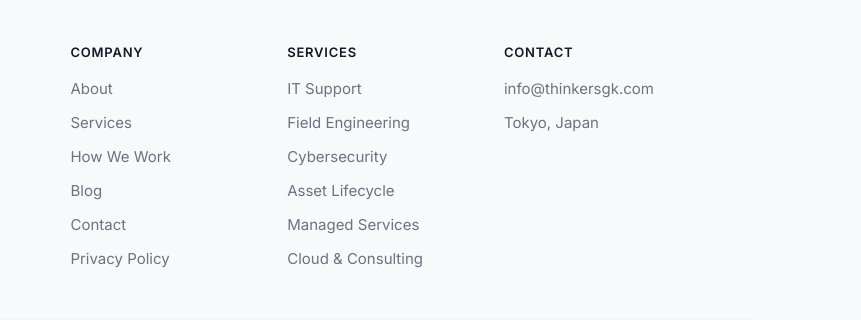
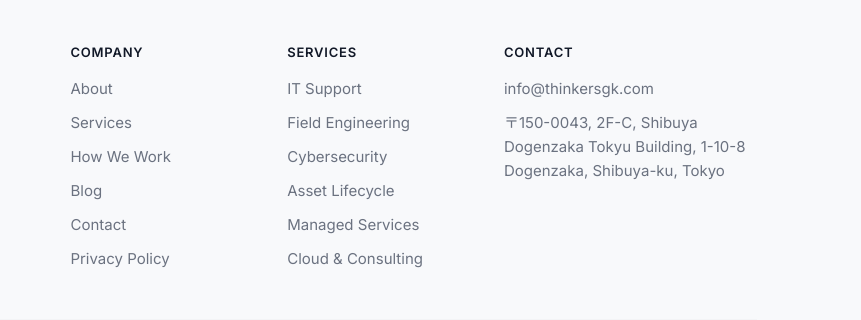
Before and after one commit to jerrybecks/thinkersgk-website, a plain HTML site: page index.html in a window 1280 px wide. Shown: the part 5714-6034 px from the top of the page, 419-1280 px from the left. Drawn offline with Linux system fonts and the light colour scheme.

Commit message:
fix: update homepage address only

```diff
--- a/index.html
+++ b/index.html
@@ -388,7 +388,7 @@
                 <div class="footer-col">
                     <h4 data-en="Contact" data-ja="連絡先">連絡先</h4>
                     <a href="mailto:info@thinkersgk.com">info@thinkersgk.com</a>
-                    <span data-en="Tokyo, Japan" data-ja="東京、日本">東京、日本</span>
+                    <span data-en="〒150-0043, 2F-C, Shibuya Dogenzaka Tokyu Building, 1-10-8 Dogenzaka, Shibuya-ku, Tokyo" data-ja="〒150-0043 東京都渋谷区道玄坂1-10-8 渋谷道玄坂東急ビル2F-C">〒150-0043 東京都渋谷区道玄坂1-10-8 渋谷道玄坂東急ビル2F-C</span>
                 </div>
             </div>
             <div class="footer-bottom">
```
